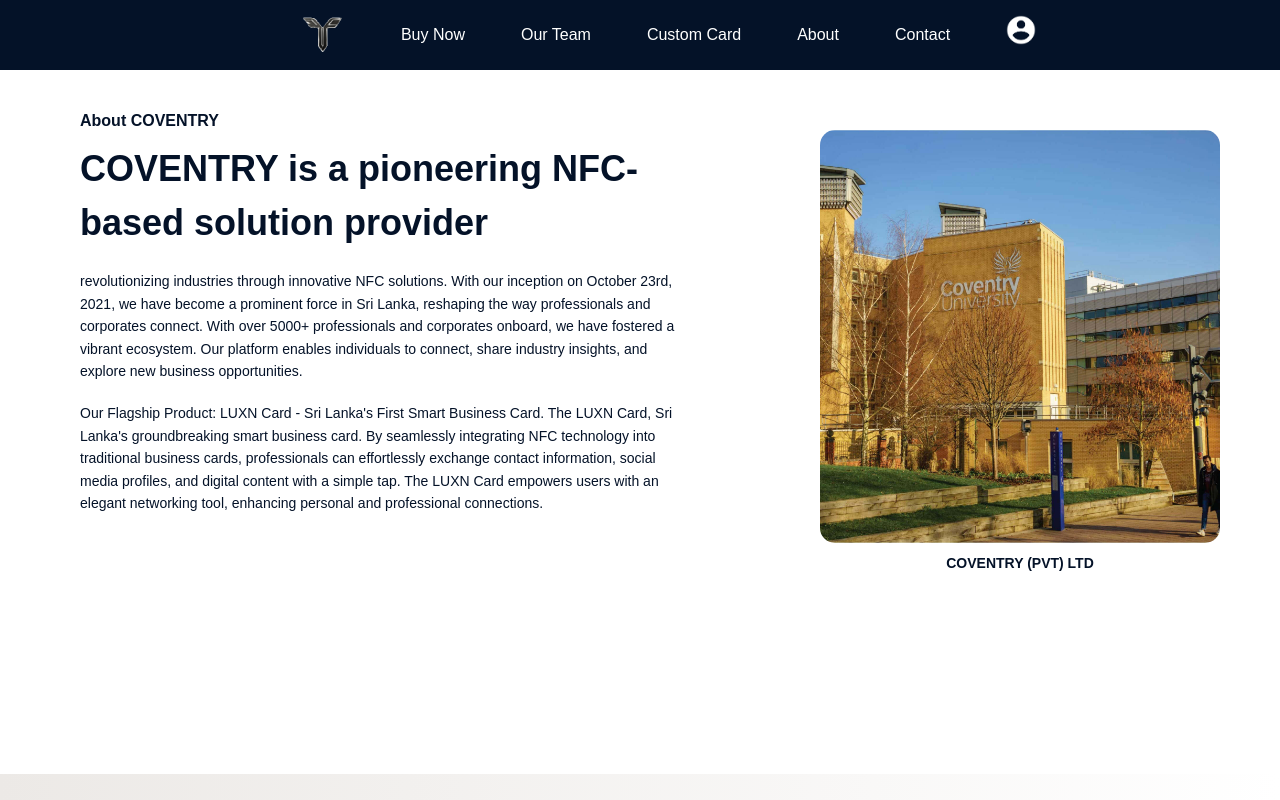
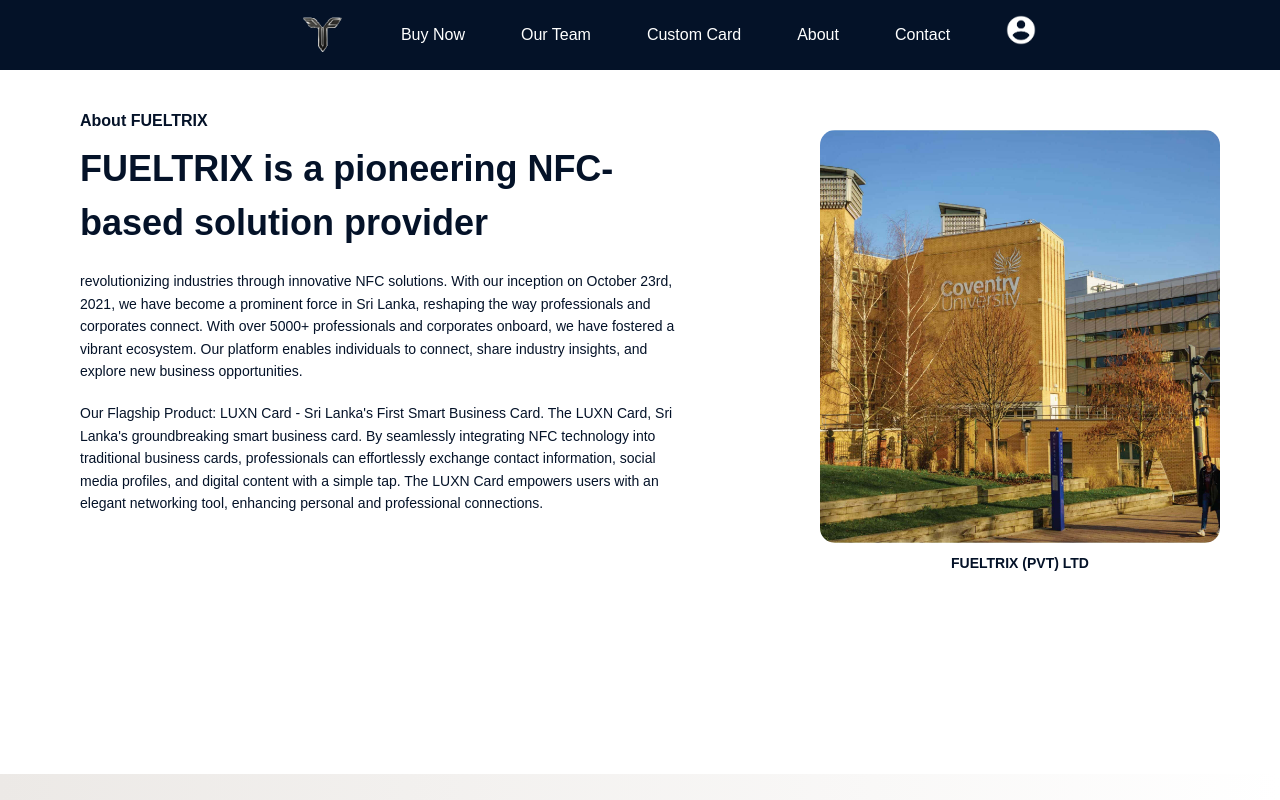
Before and after one commit to MalinduHettiarachchi/Fueltrix-, a React (Create React App) app in the folder fueltrix/: page /about in a window 1280 px wide. Built offline with nearby package versions, Linux system fonts and the light colour scheme.

Commit message:
Update about.js

```diff
--- a/fueltrix/src/pages/WebAdmin/About/about.js
+++ b/fueltrix/src/pages/WebAdmin/About/about.js
@@ -9,8 +9,8 @@
       <Navbar />
       <div className="about-container">
         <div className="about-text">
-          <h2>About COVENTRY</h2>
-          <h1>COVENTRY is a pioneering NFC-based solution provider</h1>
+          <h2>About FUELTRIX</h2>
+          <h1>FUELTRIX is a pioneering NFC-based solution provider</h1>
           <p>
             revolutionizing industries through innovative NFC solutions. With
             our inception on October 23rd, 2021, we have become a prominent
@@ -32,7 +32,7 @@
         </div>
         <div className="about-image">
           <img src={Uni} alt="LUXN Office" />
-          <p className="image-caption">COVENTRY (PVT) LTD</p>
+          <p className="image-caption">FUELTRIX (PVT) LTD</p>
         </div>
       </div>
     </div>
```
